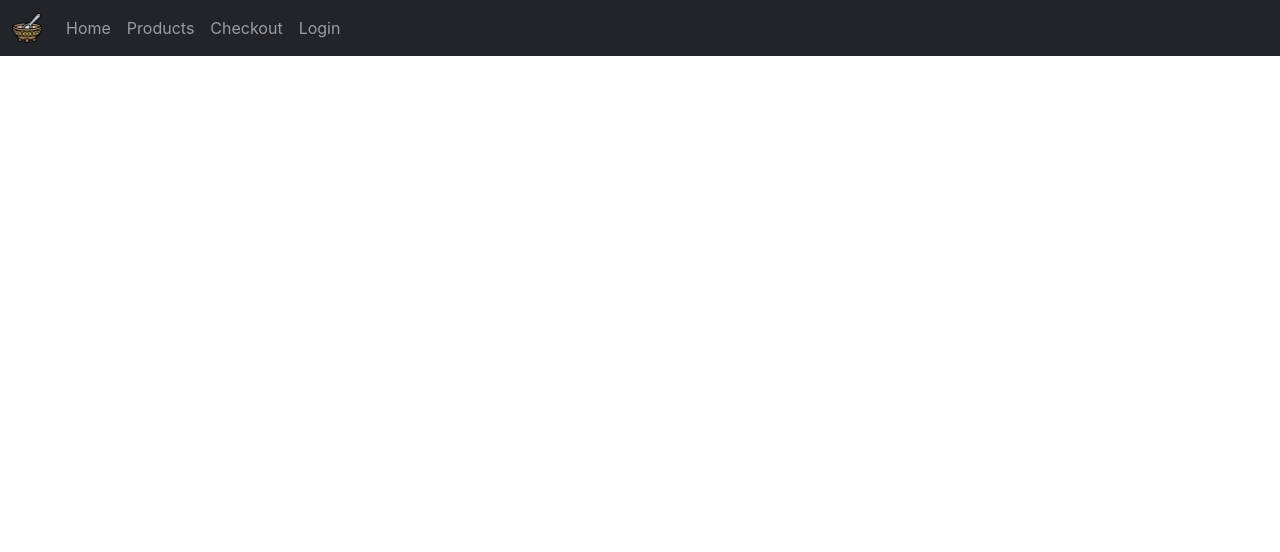
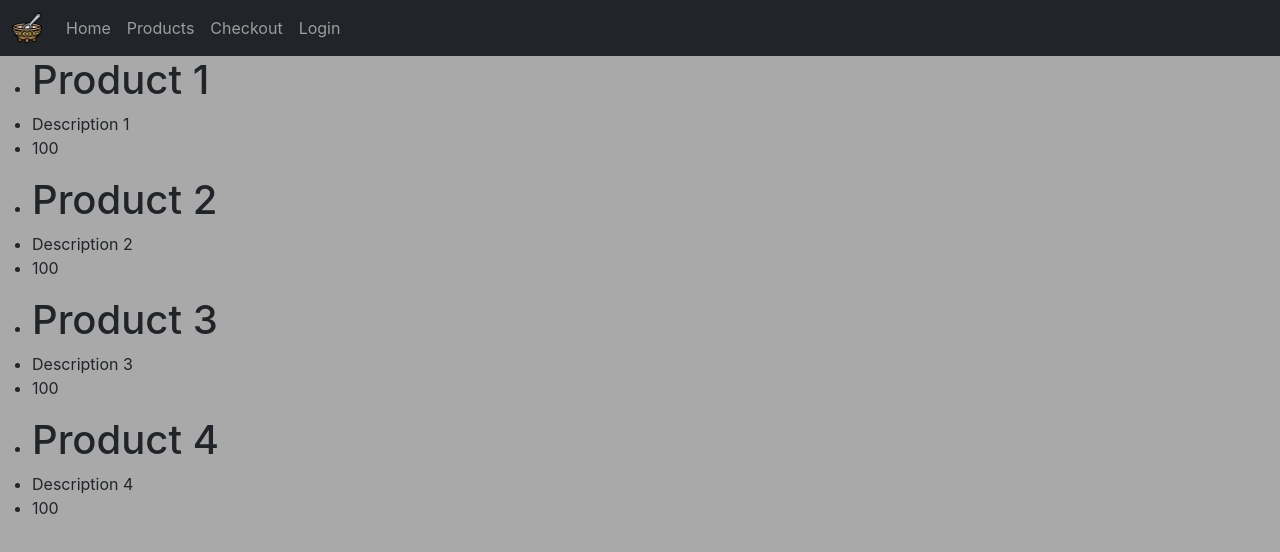
Before and after one commit to ShawnDietrich/ecommerce_app, a React (Create React App) app: page /products in a window 1280 px wide. Shown: the top 552 px of the page. Built offline with nearby package versions, Linux system fonts and the light colour scheme.

Commit message:
rendering products from an array of objects

```diff
--- a/src/App.css
+++ b/src/App.css
@@ -1,5 +1,6 @@
 .App {
   text-align: center;
+  background-color: #282c34;
 }
 
 .App-logo {
--- a/src/App.js
+++ b/src/App.js
@@ -1,15 +1,18 @@
 import logo from './logo.svg'
 import './App.css'
-import { BrowserRouter as Router } from 'react-router-dom'
+import { BrowserRouter as Router, Routes, Route } from 'react-router-dom'
 import NavHeader from './Pages/Components/nav/nav'
+import Header from './Pages/Components/header/header'
+import Products from './Pages/products/products'
 function App() {
   return (
-    <>
-      <NavHeader />
       <Router>
-
+        <NavHeader />
+        <Routes>
+          <Route path="/home" element = {<Header/>}/>
+          <Route path='/products' element = {<Products/>} />
+        </Routes>
       </Router>
-    </>
   )
 }
 
--- a/src/Pages/Components/header/header.css
+++ b/src/Pages/Components/header/header.css
@@ -0,0 +1,7 @@
+
+
+.headerTitle {
+    text-align: center;
+    background-color:darkgray;
+    font-family: 'Franklin Gothic Medium', 'Arial Narrow', Arial, sans-serif;
+}
--- a/src/Pages/Components/header/header.js
+++ b/src/Pages/Components/header/header.js
@@ -1,15 +1,16 @@
-import { header } from "express/lib/request";
+
 import react from "react";
 import './header.css'
 
 
 const Header = () =>{
     return (
-        <>
             <div className="headerTitle">
-                <h1>This is the header</h1>
+                <h1>Made To Order Products</h1>
+                <p>Products are made when you order them
+                When you checkout a form will be pre-populated with your itmes
+                Please provide your contact information and the artist will reach out to you</p>
             </div>
-        </>
     )
 }
 
--- /dev/null
+++ b/src/Pages/products/cards.js
@@ -0,0 +1,17 @@
+import React from 'react'
+
+const Cards = (props) => {
+  return (
+    <>
+      <ul >
+        <li>
+          <h1>{props.product.prodName}</h1>
+        </li>
+        <li>{props.product.desc}</li>
+        <li>{props.product.price}</li>
+      </ul>
+    </>
+  )
+}
+
+export default Cards
--- a/src/Pages/products/products.js
+++ b/src/Pages/products/products.js
@@ -0,0 +1,26 @@
+import React from 'react'
+import Cards from './cards'
+import Card from './cards'
+
+import { productsArray } from './tempDB'
+//Add server call when loaded to populate the cards
+
+
+
+//Use ( ) instead of { } for the arrow function in the .map
+//This will render the Cards component using { } will not render Cards
+const Products = () => {
+  return (
+    <>
+      {productsArray.map((product, index) => (
+        <Cards
+        className={product.prodName}
+        key={index}
+        product={product}
+        />
+      ))}
+    </>
+  )
+}
+
+export default Products
--- /dev/null
+++ b/src/Pages/products/tempDB.js
@@ -0,0 +1,24 @@
+
+
+export const productsArray = [
+    {
+        prodName: "Product 1",
+        desc: "Description 1",
+        price: 100
+    },
+    {
+        prodName: "Product 2",
+        desc: "Description 2",
+        price: 100
+    },
+    {
+        prodName: "Product 3",
+        desc: "Description 3",
+        price: 100
+    },
+    {
+        prodName: "Product 4",
+        desc: "Description 4",
+        price: 100
+    },
+]
--- a/src/index.css
+++ b/src/index.css
@@ -5,6 +5,7 @@ body {
     sans-serif;
   -webkit-font-smoothing: antialiased;
   -moz-osx-font-smoothing: grayscale;
+  background-color: darkgray;
 }
 
 code {
```
